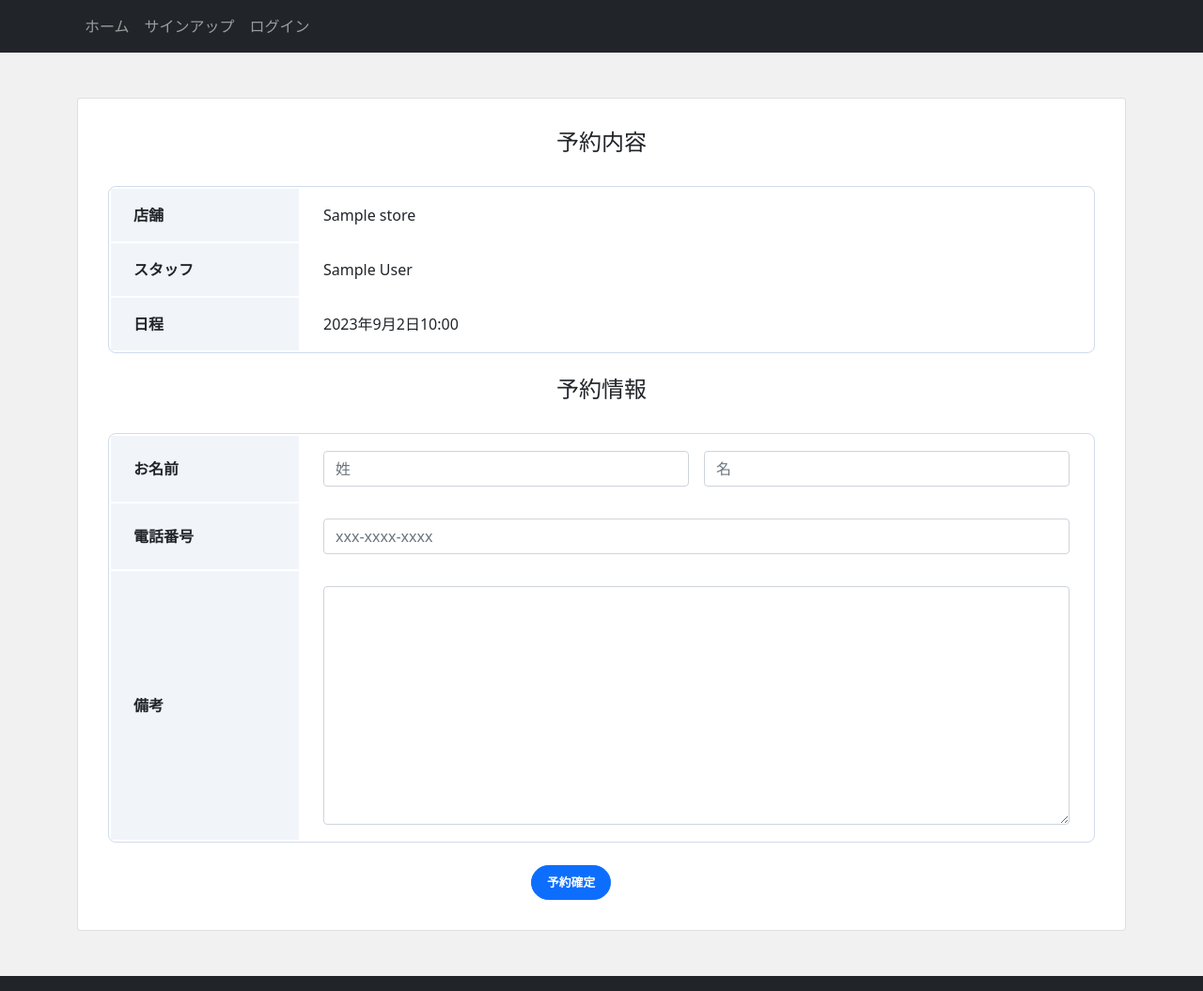
After one commit to ShuheiOhno/PJDjango01, a Django app: page /booking/1/2023/9/2/10/ in a window 1280 px wide. The commit adds this page. Shown: the whole page at 94% size. Run offline with Django 4.2, Linux system fonts and the light colour scheme; tables that the repository leaves empty hold one stand-in row (values such as "Sample post"); some libraries are stand-ins or nearby versions.

Commit message:
booking function

```diff
--- a/app/forms.py
+++ b/app/forms.py
@@ -1,6 +1,6 @@
 from django import forms
 
-class Booking(forms.Form):
+class BookingForm(forms.Form):
     first_name = forms.CharField(max_length=50, label='姓')
     last_name = forms.CharField(max_length=50, label='名')
     tel = forms.CharField(max_length=30, label='電話番号')
--- a/app/static/css/style.css
+++ b/app/static/css/style.css
@@ -102,3 +102,37 @@
     height: 150px;
     object-fit: contain;
   }
+
+  /* booking */
+.card-booking {
+    max-width: 800px;
+  }
+
+  .booking_table {
+    width: 100%;
+    border: 1px solid #d1dbeb;
+    border-radius: 8px;
+    border-collapse: separate;
+    overflow: hidden;
+  }
+
+  .booking_table .header {
+    width: 200px;
+    padding: 16px 24px;
+    text-align: left;
+    background: #f1f5fa;
+    /* background: red; */
+  }
+
+  .booking_table .data {
+    padding: 16px 24px;
+  }
+
+  .form_wrap {
+    display: grid;
+    gap: 16px;
+  }
+
+  .form_wrap__2col {
+    grid-template-columns: repeat(2, 1fr);
+  }
--- /dev/null
+++ b/app/templates/app/booking.html
@@ -0,0 +1,65 @@
+{% extends 'app/base.html' %}
+
+{% load widget_tweaks %}
+
+{% block content %}
+
+<div class="card my-5 mx-auto">
+    <div class="card-body">
+        <h5 class="card-title text-center">予約内容</h5>
+        <table class="booking_table mb-4">
+            <tbody>
+                <tr>
+                    <th class="header">店舗</th>
+                    <td class="data">{{ staff_data.store.name }}</td>
+                </tr>
+                <tr>
+                    <th class="header">スタッフ</th>
+                    <td class="data">{{ staff_data.user.first_name }} {{ staff_data.user.last_name }}</td>
+                </tr>
+                <tr>
+                    <th class="header">日程</th>
+                    <td class="data">
+                        {% for error in form.non_field_errors %}
+                            <h5 class="text-danger">{{ error|linebreaksbr }}</h5>
+                        {% endfor %}
+                        {{ year }}年{{ month }}月{{ day }}日{{ hour }}:00
+                    </td>
+                </tr>
+            </tbody>
+        </table>
+
+        <h5 class="card-title text-center">予約情報</h5>
+        <form action="" method="POST">
+            {% csrf_token %}
+            <table class="booking_table mb-4">
+                <tbody>
+                    <tr>
+                        <th class="header">お名前</th>
+                        <td class="data form_wrap form_wrap__2col">
+                            {% render_field form.first_name class="form-control" placeholder="姓" %}
+                            {% render_field form.last_name class="form-control" placeholder="名" %}
+                        </td>
+                    </tr>
+                    <tr>
+                        <th class="header">電話番号</th>
+                        <td class="data">
+                            {% render_field form.tel class="form-control" placeholder="xxx-xxxx-xxxx" %}
+                        </td>
+                    </tr>
+                    <tr>
+                        <th class="header">備考</th>
+                        <td class="data">
+                            {% render_field form.remarks class="form-control" %}
+                        </td>
+                    </tr>
+                </tbody>
+            </table>
+            <div class="button mx-auto">
+                <button class="btn btn-lg btn-primary btn-block" type="submit">予約確定</button>
+            </div>
+        </form>
+    </div>
+</div>
+
+{% endblock %}
--- a/app/templates/app/calendar.html
+++ b/app/templates/app/calendar.html
@@ -64,7 +64,7 @@
                             {% if datetime <= today %}
                                 -
                             {% elif book %}
-                                <a href="">〇</a>
+                                <a href="{% url 'booking' staff_data.pk datetime.year datetime.month datetime.day hour %}">〇</a>
                             {% else %}
                                 ×
                             {% endif %}
--- a/app/views.py
+++ b/app/views.py
@@ -1,4 +1,4 @@
-from django.shortcuts import render, get_object_or_404
+from django.shortcuts import render, get_object_or_404, redirect
 from django.views.generic import TemplateView, View
 from django.contrib.auth.mixins import LoginRequiredMixin
 from django.db.models import Q #or検索用 _gtなど
@@ -6,8 +6,7 @@ from django.utils.timezone import localtime, make_aware
 from datetime import datetime, date, timedelta, time
 
 from app.models import Staff, Store, Booking
-
-from app.models import Store
+from app.forms import BookingForm
 
 # Create your views here.
 class IndexView(TemplateView):
@@ -79,4 +78,53 @@ class CalendarView(View):
 
 # 予約
 class BookingView(View):
-    pass
+    def get(self, request, *args, **kwargs):
+        staff_data = Staff.objects.filter(id=self.kwargs['pk']).select_related('user').select_related('store')[0]
+        year = self.kwargs.get('year')
+        month = self.kwargs.get('month')
+        day = self.kwargs.get('day')
+        hour = self.kwargs.get('hour')
+        form = BookingForm(request.POST or None)
+
+        return render(request, 'app/booking.html', {
+            'staff_data': staff_data,
+            'year': year,
+            'month': month,
+            'day': day,
+            'hour': hour,
+            'form': form,
+        })
+
+    def post(self, request, *args, **kwargs):
+        staff_data = get_object_or_404(Staff, id=self.kwargs['pk'])
+        year = self.kwargs.get('year')
+        month = self.kwargs.get('month')
+        day = self.kwargs.get('day')
+        hour = self.kwargs.get('hour')
+        start_time = make_aware(datetime(year=year, month=month, day=day, hour=hour))
+        end_time = make_aware(datetime(year=year, month=month, day=day, hour=hour + 1))
+        booking_data = Booking.objects.filter(staff=staff_data, start=start_time)
+        form = BookingForm(request.POST or None)
+        if booking_data.exists():
+            form.add_error(None, 'この時間帯は予約があります。')
+        else:
+            if form.is_valid():
+                booking = Booking()
+                booking.staff = staff_data
+                booking.start = start_time
+                booking.end = end_time
+                booking.first_name = form.cleaned_data['first_name']
+                booking.last_name = form.cleaned_data['last_name']
+                booking.tel = form.cleaned_data['tel']
+                booking.remarks = form.cleaned_data['remarks']
+                booking.save()
+                return redirect('store')
+
+        return render(request, 'app/booking.html', {
+            'staff_data': staff_data,
+            'year':  year,
+            'month': month,
+            'day': day,
+            'hour': hour,
+            'form': form,
+        })
```
